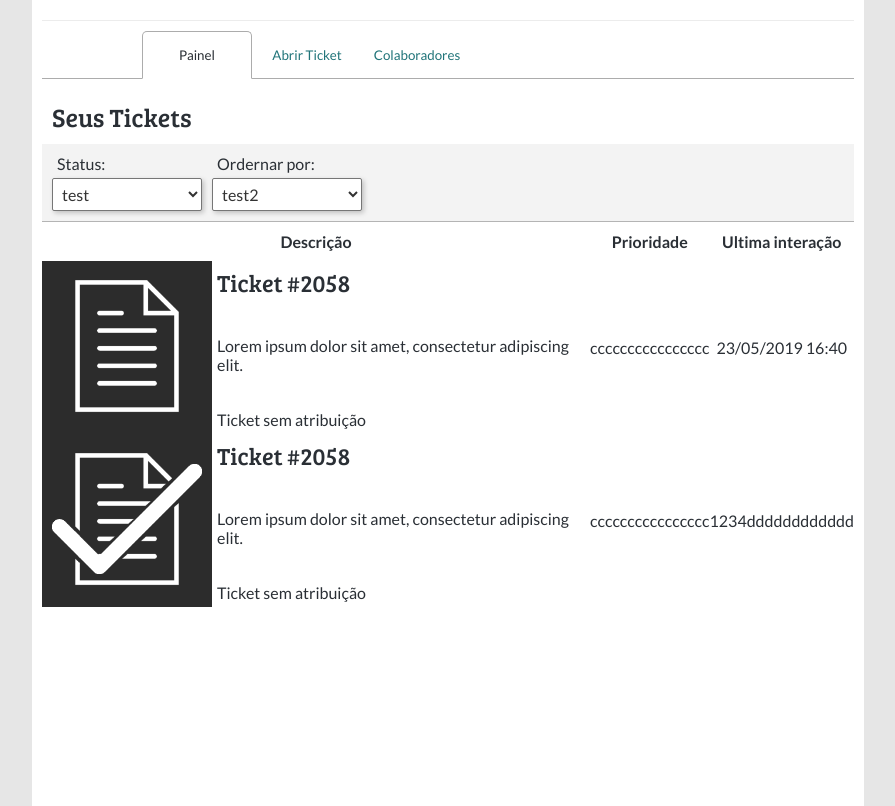
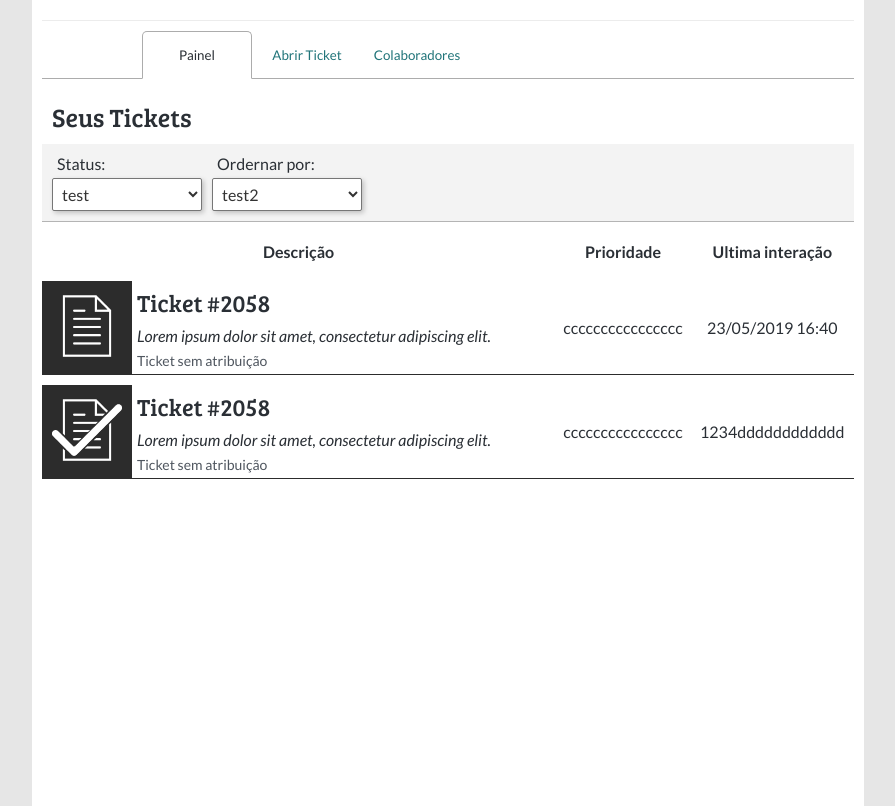
Before and after one commit to dcmunhoz/SmartDesk, a PHP site: page /views/user-panel.php in a window 1280 px wide. Shown: the part 570-1376 px from the top of the page, without its empty margins (192-1087 px from the left). Run offline with PHP 8.4, Linux system fonts and the light colour scheme; some libraries are stand-ins or nearby versions.

Commit message:
Usuário - estilo lista tickets finalizada

```diff
--- a/public/rsc/css/style.css
+++ b/public/rsc/css/style.css
@@ -318,6 +318,7 @@ html, body{
 }
 
 .nav-button.active button{
+    background-color: #FFF !important;
     color: var(--default-font-color) !important;
     border: 1px solid rgb(172, 172, 172) !important;
     border-bottom: 1px solid #FFF !important;
@@ -341,7 +342,8 @@ html, body{
 }
 
 table, tr, td, th{
-    border-collapse: collapse;
+    border-collapse: separate;
+    border-spacing: 0 10px;
 }
 
 .tickets-table caption{
@@ -371,9 +373,6 @@ table, tr, td, th{
     text-align: left;
 }
 
-.tickets-table thead {
-
-}
 
 .tickets-table thead tr th{
     font-weight: bold;
@@ -381,9 +380,22 @@ table, tr, td, th{
     text-align: center;
 }
 
-.tickets-table thead tr th:nth-child(1){
+.tickets-table tbody tr{
+    /* background-color: #F3F3F3; */
+    transition: 100ms;
+}
 
+.tickets-table tbody tr:hover{
+    background-color: #E5E5E5;
+    cursor: pointer;
+}
 
+.tickets-table tbody tr:active{
+    background-color: rgb(240, 240, 240);
+}
+
+.tickets-table tbody tr td{
+    border-bottom: 1px solid rgb(44, 44, 44);
 }
 
 .tickets-table tbody tr td:nth-child(2),
@@ -392,9 +404,7 @@ table, tr, td, th{
 
 }
 
-.tickets-table tbody tr{
-    margin-bottom: 10px;
-}
+
 
 .ticket-row-details{
     display: flex;
@@ -408,7 +418,14 @@ table, tr, td, th{
 }
 
 .ticket-row-details .img-status img{
-    width: 150px;
+    width: 70px;
+}
+
+.ticket-row-details .tr-body{
+    display: flex;
+    flex-direction: column;
+    justify-content: space-between;
+    box-sizing: border-box;
 }
 
 .ticket-row-details .tr-body{
@@ -419,10 +436,11 @@ table, tr, td, th{
     box-sizing: border-box;
 }
 
-.ticket-row-details .tr-body{
-    display: flex;
-    flex-direction: column;
-    justify-content: space-between;
-    padding: 5px;
-    box-sizing: border-box;
+.ticket-row-details .tr-body .t-title{
+    font-style: italic;
 }
+
+.ticket-row-details .tr-body .t-attr{
+    font-size: 14px;
+    color: #4f565f;
+}
--- a/views/user-panel.php
+++ b/views/user-panel.php
@@ -100,8 +100,8 @@
                                                         </div>
                                                         <div class="tr-body">
                                                             <h2>Ticket #2058</h2>
-                                                            <p>Lorem ipsum dolor sit amet, consectetur adipiscing elit.</p>
-                                                            <p>Ticket sem atribuição</p>
+                                                            <span class="t-title">Lorem ipsum dolor sit amet, consectetur adipiscing elit.</span>
+                                                            <span class="t-attr">Ticket sem atribuição</span>
                                                         </div>
                                                     </div>
                                                 </td>
@@ -117,8 +117,8 @@
                                                         </div>
                                                         <div class="tr-body">
                                                             <h2>Ticket #2058</h2>
-                                                            <p>Lorem ipsum dolor sit amet, consectetur adipiscing elit.</p>
-                                                            <p>Ticket sem atribuição</p>
+                                                            <span class="t-title">Lorem ipsum dolor sit amet, consectetur adipiscing elit.</span>
+                                                            <span class="t-attr">Ticket sem atribuição</span>
                                                         </div>
                                                     </div>
                                                 </td>
```
